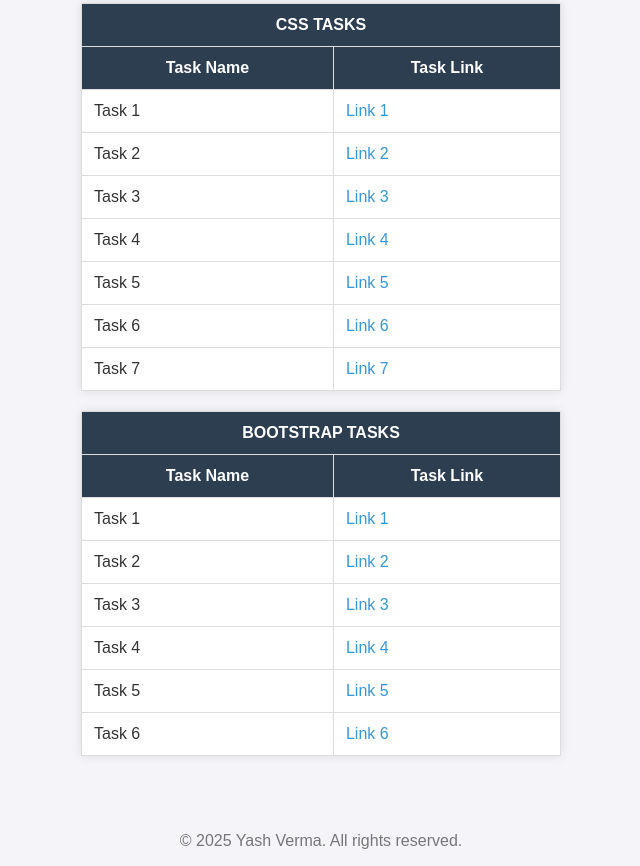
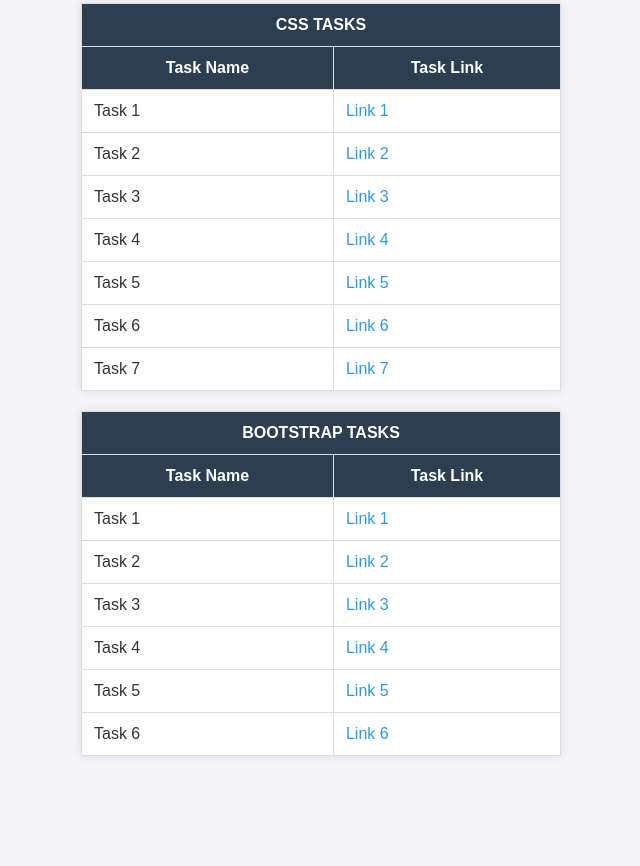
Before and after one commit to Gaurang-Khator/ETHNUS-MERN-Full-Stack-Assignments, a plain HTML site: page index.html in a window 1280 px wide. Shown: the part 492-1358 px from the top of the page, without its empty margins (319-959 px from the left). After the commit the page ends 1268 px from the top, so only its background shows below. Drawn offline with Linux system fonts and the light colour scheme.

Commit message:
Update index.html

```diff
--- a/index.html
+++ b/index.html
@@ -178,9 +178,5 @@
             </tbody>
         </table>
     </main>
-
-    <footer>
-        <p>&copy; 2025 Yash Verma. All rights reserved.</p>
-    </footer>
 </body>
 </html>
```
